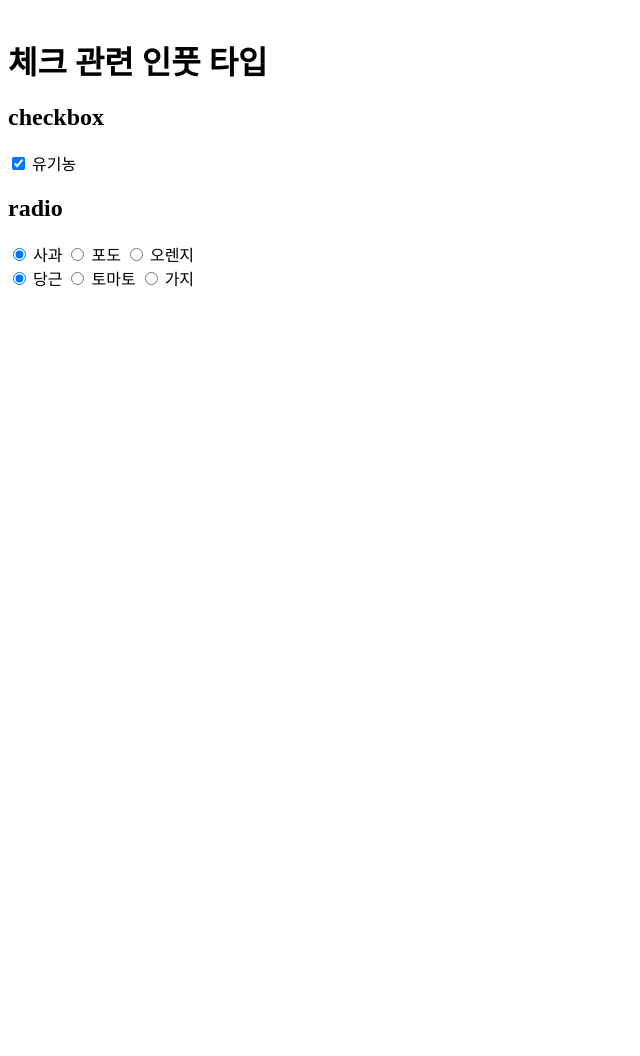
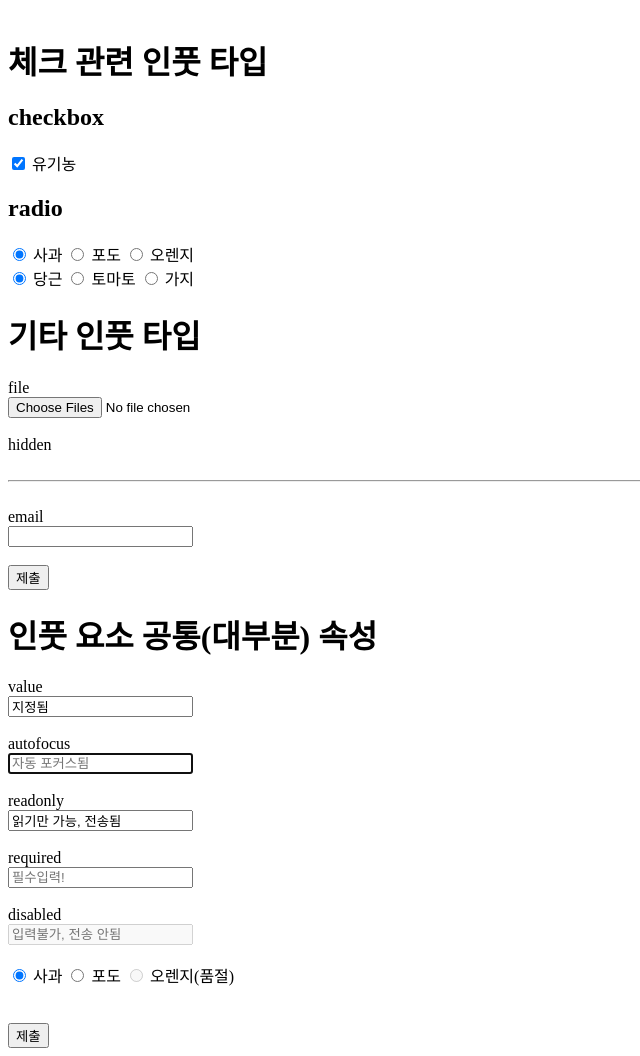
Before and after one commit to Dongun614/SelfStudy, a plain HTML site: page HTML_CSS/lecture09.html in a window 1280 px wide. Shown: the part 588-1644 px from the top of the page, without its empty margins (0-640 px from the left). Before the commit the page ends 886 px from the top, so only its background shows below. Drawn offline with Linux system fonts and the light colour scheme.

Commit message:
update: lecture09.html

```diff
--- a/HTML_CSS/lecture09.html
+++ b/HTML_CSS/lecture09.html
@@ -130,5 +130,113 @@
     <label for="v_eggplant">가지</label>
 
   </form>
+
+  <h1>기타 인풋 타입</h1>
+
+  <form action="#">
+    <label for="fileIp">file</label> <br>
+    <input
+      id="fileIp"
+      type="file"
+      accept="image/png, image/jpeg"
+      multiple
+    >
+    <br><br>
+
+    <label for="hdnIp">hidden</label> <br>
+    <input
+      id="hdnIp"
+      type="hidden"
+    >
+  </form>
+
+  <br><hr><br>
+
+  <form action="#">
+    <label for="emlIp">email</label> <br>
+    <input
+      id="emlIp"
+      type="email"
+    >
+    <br><br>
+
+    <button type="submit">제출</button>
+  </form>
+
+  <h1>인풋 요소 공통(대부분) 속성</h1>
+
+  <form action="#">
+    <label for="valIp">value</label> <br>
+    <input
+      id="valIp"
+      type="text"
+      value="지정됨"
+    >
+    <br><br>
+
+    <label for="afIp">autofocus</label> <br>
+    <input
+      id="afIp"
+      type="text"
+      placeholder="자동 포커스됨"
+      autofocus
+    >
+    <br><br>
+
+    <label for="roIp">readonly</label> <br>
+    <input
+      id="roIp"
+      type="text"
+      value="읽기만 가능, 전송됨"
+      readonly
+    >
+    <br><br>
+
+    <label for="rqIp">required</label> <br>
+    <input
+      id="rqIp"
+      type="text"
+      placeholder="필수입력!"
+      required
+    >
+    <br><br>
+
+    <label for="daIp">disabled</label> <br>
+    <input
+      id="daIp"
+      type="text"
+      placeholder="입력불가, 전송 안됨"
+      disabled
+    >
+    <br><br>
+    <input
+      type="radio"
+      name="fruit"
+      id="f_apple"
+      value="apple"
+      checked
+    >
+    <label for="f_apple">사과</label>
+    <input
+      type="radio"
+      name="fruit"
+      id="f_grape"
+      value="grape"
+    >
+    <label for="f_grape">포도</label>
+    <input
+      type="radio"
+      name="fruit"
+      id="f_orange"
+      value="orange"
+      disabled
+    >
+    <label for="f_orange">오렌지(품절)</label>
+    <br>
+
+    <br><br>
+
+    <button type="submit">제출</button>
+  </form>
 </body>
 </html>
```
